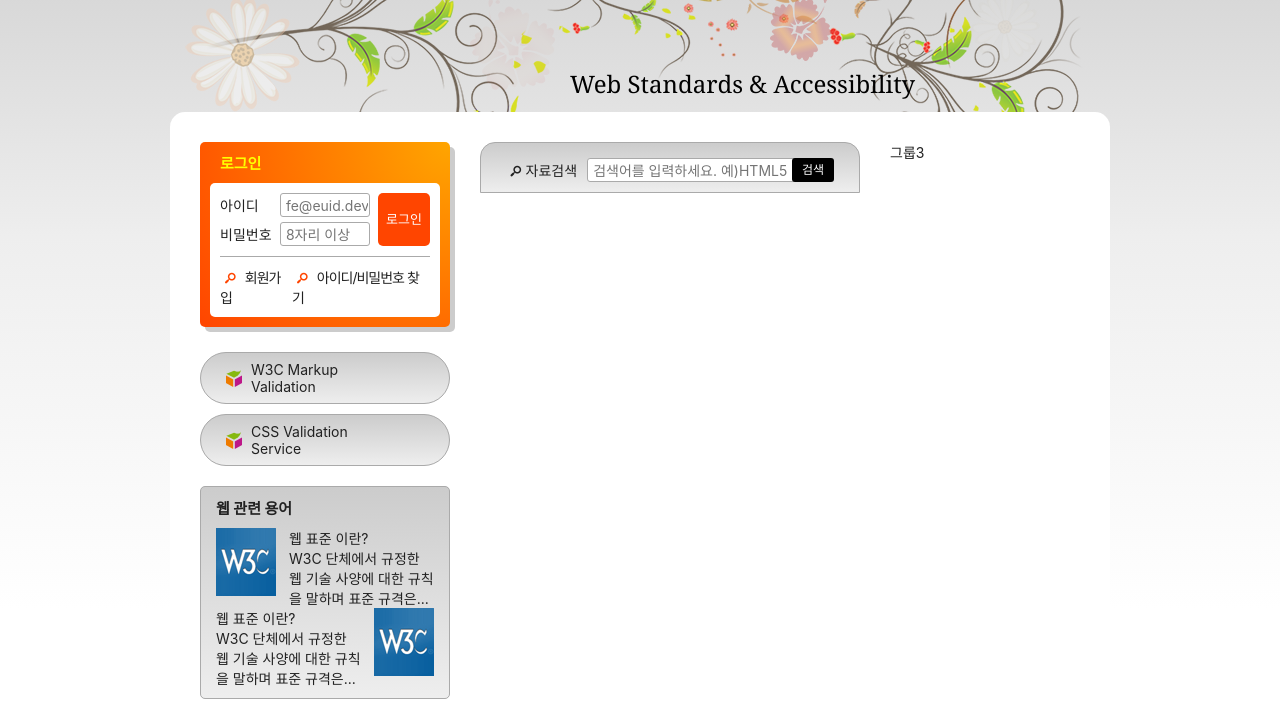
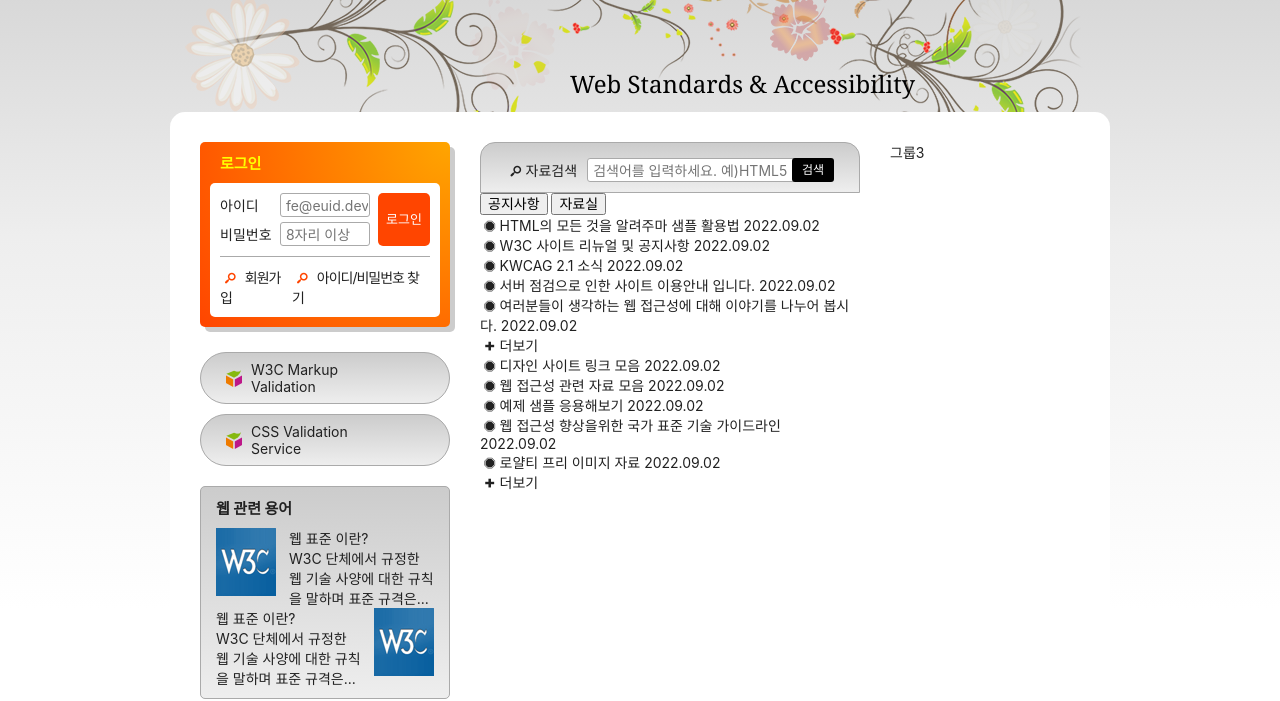
Before and after one commit to rowooncoding/HTML5, a plain HTML site: page index.html in a window 1280 px wide. Shown: the part 135-836 px from the top of the page. Drawn offline with Linux system fonts and the light colour scheme; a web font is replaced by a local one.

Commit message:
레이블 마크업 완성

```diff
--- a/index.html
+++ b/index.html
@@ -214,6 +214,66 @@
           </div>
         </fieldset>
       </form>
+
+      <div class="board">
+        <div class="tab-list" role="tablist">
+          <button type="button" class="tab" role="tab" aria-selected="true" aria-controls="notice" id="noticeButton">공지사항</button>
+          <button type="button" class="tab" role="tab" aria-selected="false" aria-controls="archive" id="archiveButton">자료실</button>
+        </div>
+
+        <div class="notice tab-panel" role="tabpanel" id="notice" aria-labelledby="noticeButton">
+          <ul class="board-list">
+            <li>
+              <a class="icon-stop" href="/">HTML의 모든 것을 알려주마 샘플 활용법</a>
+              <time datetime="2022-09-02T13:53:45">2022.09.02</time>
+            </li>
+            <li>
+              <a class="icon-stop" href="/">W3C 사이트 리뉴얼 및 공지사항</a>
+              <time datetime="2022-09-02T13:53:45">2022.09.02</time>
+            </li>
+            <li>
+              <a class="icon-stop" href="/">KWCAG 2.1 소식</a>
+              <time datetime="2022-09-02T13:53:45">2022.09.02</time>
+            </li>
+            <li>
+              <a class="icon-stop" href="/">서버 점검으로 인한 사이트 이용안내 입니다.</a>
+              <time datetime="2022-09-02T13:53:45">2022.09.02</time>
+            </li>
+            <li>
+              <a class="icon-stop" href="/">여러분들이 생각하는 웹 접근성에 대해 이야기를 나누어 봅시다.</a>
+              <time datetime="2022-09-02T13:53:45">2022.09.02</time>
+            </li>
+          </ul>
+          <a href="/" class="board-more icon-plus" aria-labelledby="noticeButton">더보기</a>
+        </div>
+
+        <div class="archive tab-panel" role="tabpanel" id="archive" aria-labelledby="archiveButton">
+          <ul class="board-list">
+            <li>
+              <a class="icon-stop" href="/">디자인 사이트 링크 모음</a>
+              <time datetime="2022-09-02T13:53:45">2022.09.02</time>
+            </li>
+            <li>
+              <a class="icon-stop" href="/">웹 접근성 관련 자료 모음</a>
+              <time datetime="2022-09-02T13:53:45">2022.09.02</time>
+            </li>
+            <li>
+              <a class="icon-stop" href="/">예제 샘플 응용해보기</a>
+              <time datetime="2022-09-02T13:53:45">2022.09.02</time>
+            </li>
+            <li>
+              <a class="icon-stop" href="/">웹 접근성 향상을위한 국가 표준 기술 가이드라인</a>
+              <time datetime="2022-09-02T13:53:45">2022.09.02</time>
+            </li>
+            <li>
+              <a class="icon-stop" href="/">로얄티 프리 이미지 자료</a>
+              <time datetime="2022-09-02T13:53:45">2022.09.02</time>
+            </li>
+          </ul>
+          <a href="/" class="board-more icon-plus" aria-labelledby="archiveButton">더보기</a>
+        </div>
+      </div>
+
     </div>
     <div class="group group3">그룹3</div>
   </main>
```
